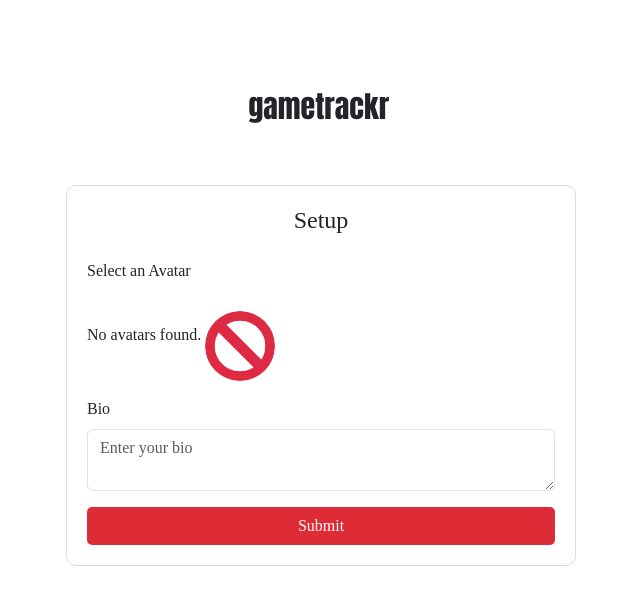
After one commit to jayy-07/GameTrackr, a PHP site: page /login/setup.php in a window 1280 px wide. The commit adds this page. Shown: the top 605 px of the page, without its empty margins (319-959 px from the left). Run offline with PHP 8.4, Linux system fonts and the light colour scheme; tables that the repository leaves empty or names only in its code hold one stand-in row (values such as "Sample post").

Commit message:
improved registration experience

```diff
--- a/actions/register_user_action.php
+++ b/actions/register_user_action.php
@@ -35,7 +35,9 @@ if ($_SERVER['REQUEST_METHOD'] == 'POST') {
         $stmt->bind_param("sss", $username, $email, $hashed_password);
 
         if ($stmt->execute()) {
-            header('Location: ../login/login.php');
+            $userID = mysqli_insert_id($db);
+            $_SESSION['user_id'] = $userID;
+            header('Location: ../login/setup.php');
             exit();
         } else {
             $errors[] = "Error: " . $stmt->error;
--- a/css/home.css
+++ b/css/home.css
@@ -1,26 +1,25 @@
-
-
-#navbar-right{
-    justify-content: flex-end;
-    margin-left: 35rem;
+#navbar-right {
+  justify-content: flex-end;
+  margin-left: 35rem;
 }
 
-#dropdown-menu{
-    margin-right: 15px;
+#dropdown-menu {
+  margin-right: 15px;
 }
 
-#logo-text{
-     font-family: Impact, Haettenschweiler, 'Arial Narrow Bold', sans-serif;
-     font-size: 30px;
+#logo-text {
+  font-family: Impact, Haettenschweiler, "Arial Narrow Bold", sans-serif;
+  font-size: 30px;
 }
 
-#search-btn, #submitReview{
+#search-btn,
+#submitReview {
   background-color: #dd2c35;
   color: #ffffff;
   border-radius: 5px;
 }
 
-#signin-btn{
+#signin-btn {
   background-color: #dd2c35;
   color: #ffffff;
   border-radius: 5px;
@@ -41,26 +40,23 @@
   color: #777;
 }
 
-.card a{
+.card a {
   text-decoration: none;
   color: inherit;
 }
 
-
-
-.stat-card{
+.stat-card {
   transition: background-color 0.4s ease, color 0.4s ease;
 }
 
 .stat-card:hover {
   background-color: #dd2c35;
   color: white;
-
 }
 
-.stat-card a:hover {  /* Target anchor tag within .stat-card on hover */
-  text-decoration: none;  /* Remove underline on hover */
-
+.stat-card a:hover {
+  /* Target anchor tag within .stat-card on hover */
+  text-decoration: none; /* Remove underline on hover */
 }
 
 .card-title {
@@ -72,11 +68,9 @@
   font-size: 15px;
 }
 
-.col-md-2{
+.col-md-2 {
   margin-bottom: 20px;
 }
-
-
 
 .game-cover-art {
   position: relative; /* Ensure the container is positioned */
@@ -100,6 +94,17 @@
     rgba(255, 255, 255, 1) 85%
   );
   pointer-events: none;
+}
+
+#error-message {
+  color: red;
+  display: flex;
+  justify-content: center;
+  align-items: center;
+}
+
+.avatar-option:hover {
+  cursor: pointer;
 }
 
 /* Style for the game content */
@@ -130,9 +135,12 @@
   bottom: 0;
   height: 50px; /* Adjust this value to change the height of the fade effect */
   width: 100%;
-  background: linear-gradient(to bottom, rgba(255,255,255,0), rgba(255,255,255,1) 100%);
+  background: linear-gradient(
+    to bottom,
+    rgba(255, 255, 255, 0),
+    rgba(255, 255, 255, 1) 100%
+  );
 }
-
 
 .custom-container {
   max-width: 1250px;
@@ -146,12 +154,38 @@
   border-radius: 10px;
   margin-top: 10%;
 }
-#sign-in-page, #register-page {
+
+.setup-container {
+  max-width: 510px;
+  margin: 0 auto;
+  padding: 20px;
+  border: 1px solid #ddd;
+  border-radius: 10px;
+  margin-top: 10%;
+}
+
+#sign-in-page,
+#register-page {
   max-width: 400px;
   margin: 0 auto;
   padding: 20px;
   border-radius: 10px;
   margin-top: 5%;
+}
+
+#setup-page {
+  max-width: 600px;
+  margin: 0 auto;
+  padding: 20px;
+  border-radius: 10px;
+  margin-top: 5%;
+}
+
+.avatar-option {
+  width: 70px;
+  height: 70px;
+  margin-right: 20px;
+  margin-top: 20px;
 }
 
 #full-stars-example {
@@ -272,7 +306,8 @@
   }
 }
 
-#description, #game-number {
+#description,
+#game-number {
   font-size: 18px;
   color: #555;
   margin-bottom: 30px;
@@ -282,8 +317,8 @@
   color: orange;
 }
 
-body{
-  font-family: 'Bahnschrift';
+body {
+  font-family: "Bahnschrift";
 }
 
 /* Style for game cards */
@@ -292,8 +327,6 @@ body{
   max-width: 200px;
   max-height: 400px;
   margin-bottom: 20px;
-
-
 }
 
 /* Placeholder for game cover image */
@@ -303,12 +336,11 @@ body{
   object-fit: cover;
 }
 
-#card-image{
+#card-image {
   width: 100% !important;
   height: auto !important;
   object-fit: cover !important;
 }
-
 
 .game-button {
   padding: 8px 15px;
--- /dev/null
+++ b/functions/display_avatars.php
@@ -0,0 +1,20 @@
+<?php
+include "../settings/connection.php";
+
+$sql = "SELECT * FROM avatars WHERE NOT avatarID = 1";
+$result = $db->query($sql);
+
+if ($result->num_rows > 0) {
+    while ($row = $result->fetch_assoc()) {
+        $avatarID = $row["avatarID"];
+        $avatarLink = $row["link"];
+
+        // Display avatars in the specified format
+        echo '<img class="avatar-option mr-3 rounded-circle" id="avatar-option" src="' . $avatarLink . '" alt="Avatar ' . $avatarID . '">';
+    }
+} else {
+    echo "No avatars found.";
+}
+
+// Close the database connection
+$db->close();
--- a/login/login.php
+++ b/login/login.php
@@ -37,7 +37,7 @@ if (isset($_SESSION['login_error'])) {
             >gametrackr</div
           >
         <div class="container signin-container">
-          <h4 class="mb-4" style="margin-left: 37%;">Sign In</h4>
+          <h4 class="mb-4">Sign In</h4>
             <form id="login-form" method="post" action="../actions/login_user_action.php">
                 <div class="mb-3">
                     <label for="username" class="form-label">Username</label>
--- /dev/null
+++ b/login/setup.php
@@ -0,0 +1,65 @@
+<!DOCTYPE html>
+<html lang="en">
+
+<head>
+  <meta charset="UTF-8" />
+  <meta name="viewport" content="width=device-width, initial-scale=1.0" />
+  <title>Setup</title>
+  <link rel="icon" type="image/x-icon" href="../images/favicon.png" />
+  <link rel="stylesheet" href="https://cdn.jsdelivr.net/npm/bootstrap@5.3.3/dist/css/bootstrap.min.css" integrity="sha384-QWTKZyjpPEjISv5WaRU9OFeRpok6YctnYmDr5pNlyT2bRjXh0JMhjY6hW+ALEwIH" crossorigin="anonymous" />
+  <link href="../css/home.css" rel="stylesheet" />
+  <style>
+  </style>
+</head>
+
+<body>
+  <div class="container" id="setup-page">
+    <div class="navbar-brand font-weight-bold" style="margin-left: 37%; margin-bottom: 25px" id="logo-text" href="dashboard.html">
+      gametrackr
+    </div>
+
+    <div class="container setup-container">
+      <h4 class="mb-4">Setup</h4>
+      <form id="setup-form" method="post" action="../actions/setup_user_action.php">
+        <div class="mb-3">
+          <label for="avatar" class="form-label">Select an Avatar</label>
+          <!-- Add your avatar images here -->
+          <div class="row-cols-auto" id="avatar-selection">
+            <?php include "../functions/display_avatars.php"; ?>
+            <img class="avatar-option mr-3 rounded-circle" id="avatar-option" src="../img/no_profile_image.png" alt="No image">
+          </div>
+          <input type="hidden" id="selected-avatar" name="selectedAvatar" required />
+        </div>
+        <div class="mb-3">
+          <label for="bio" class="form-label">Bio</label>
+          <textarea required class="form-control" id="bio" name="bio" maxlength="200" placeholder="Enter your bio"></textarea>
+        </div>
+        <div id="error-message">
+
+        </div>
+        <button type="submit" class="btn" id="signin-btn">Submit</button>
+      </form>
+    </div>
+  </div>
+
+  <script src="https://stackpath.bootstrapcdn.com/bootstrap/5.0.0/js/bootstrap.min.js"></script>
+  <script src="https://ajax.googleapis.com/ajax/libs/jquery/3.5.1/jquery.min.js"></script>
+  <script>
+    $('.avatar-option').click(function() {
+      $('.avatar-option').css('filter', 'brightness(100%)');
+      $(this).css('filter', 'brightness(50%)');
+      var imgSrc = $(this).attr('src');
+      $('#selected-avatar').val(imgSrc);
+    });
+
+    $('#setup-form').submit(function(e) {
+      if ($('#selected-avatar').val() == '') {
+        e.preventDefault();
+        $('#error-message').html('<p>Please select an avatar</p>');
+      }
+    });
+  </script>
+
+</body>
+
+</html>
--- a/views/games.php
+++ b/views/games.php
@@ -198,13 +198,13 @@
       });
 
       // Fetch games of status 1 when the page loads
-      fetchGames(<?= $_GET['status'] ?>, 1);
+      fetchGames(<?= isset($_GET['status']) ? $_GET['status'] : 1?>, 1);
 
       // Remove 'active' class from all buttons
       $('.game-button').removeClass('active');
 
       // Add 'active' class to the button with the matching 'status-id'
-      $('.game-button[data-status-id="' + <?= $_GET['status'] ?> + '"]').addClass('active');
+      $('.game-button[data-status-id="' + <?=isset($_GET['status']) ? $_GET['status'] : 13?> + '"]').addClass('active');
     });
   </script>
 </body>
```
Also changed, not shown: actions/setup_user_action.php (added, +42 -0 lines), login/register.php (+11 -51 lines), img/no_profile_image.png (added).
